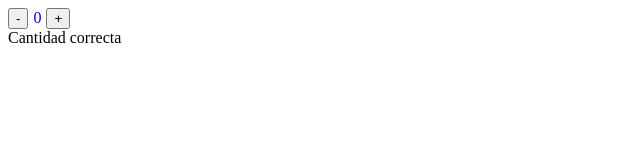
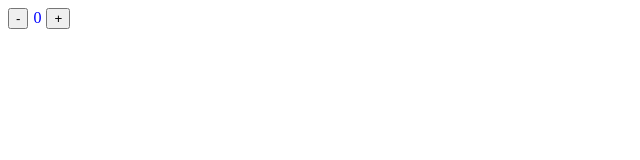
Before and after one commit to NEBULA1978/EMPEZANDO, a Vue app: page / in a window 1280 px wide. Shown: the top 160 px of the page, without its empty margins (0-640 px from the left). Built offline with nearby package versions, Linux system fonts and the light colour scheme.

Commit message:
Añado en template v-if v-else-if en  archivo App.vue

```diff
--- a/src/App.vue
+++ b/src/App.vue
@@ -3,7 +3,7 @@
 <span :class="miColor">{{ contador }}</span>
 <button @click="incremento">+</button>
 <div v-if="contador<0">Escribe una cantidad mayor de 0</div>
-<div v-else>Cantidad correcta</div>
+<div v-else-if="contador>=5">Escribe una cantidad menior de 5</div>
 </template>
 
 <!-- El .value solo utilizamos en script no en template -->
```
